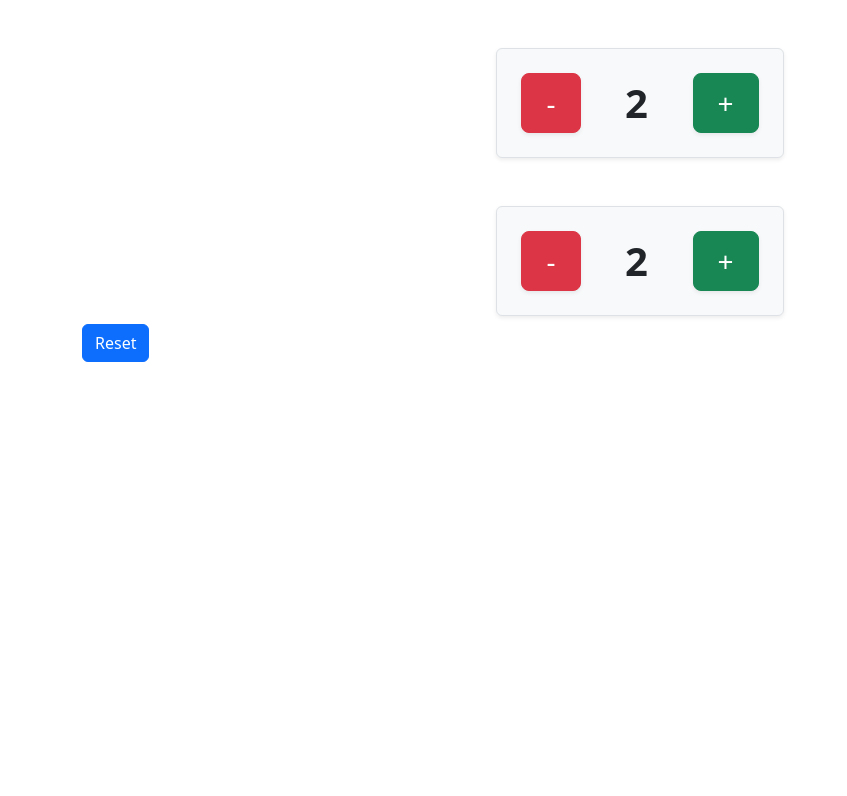
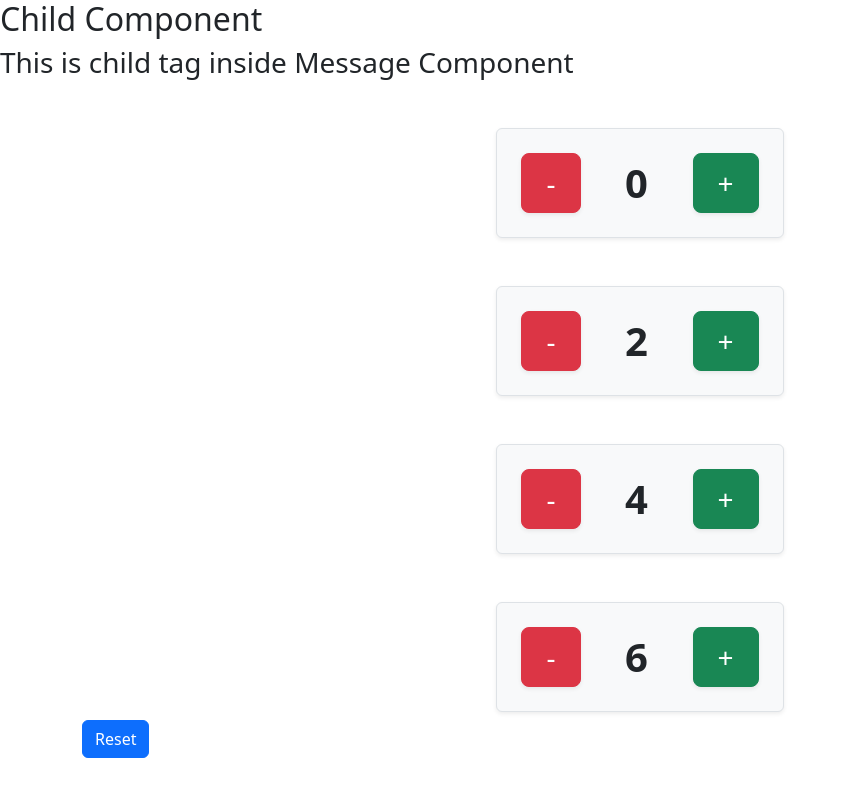
Before and after one commit to Tanya-26/ReactJS, a React (Vite) app: page / in a window 1280 px wide. Shown: the top 796 px of the page, without its empty margins (0-847 px from the left). Built offline with nearby package versions, Linux system fonts and the light colour scheme.

Commit message:
added counters with different start point

```diff
--- a/src/App.jsx
+++ b/src/App.jsx
@@ -1,22 +1,16 @@
-import { useState } from "react";
-// import Bootstrap from "../src/components/BootsrtapExp"
-import Counter from "./components/Counter";
+
+import Message from './components/Message'
+import CounterP from './components/CounterP'
+
 const App = () => {
-  const [count, setCount] = useState(2);
-  const increment = () => {
-    setCount(count+1);
-  };
-  const decrement = () => {
-    setCount(count-1);
-  };
   return (
-    <div className="container">
-      {/* <Bootstrap/> */}
-      <Counter count={count} increment={increment} decrement={decrement} />
-      <Counter count={count} increment={increment} decrement={decrement} />
-      <button className="mt-2 btn btn-primary" onClick={() => setCount(0)}> Reset </button>
+    <div>
+      <Message info="Child Component">
+        <h3>This is child tag inside Message Component</h3>
+        <CounterP />
+      </Message>
     </div>
-  );
-};
+  )
+}
 
-export default App;
+export default App
--- /dev/null
+++ b/src/components/CounterP.jsx
@@ -0,0 +1,61 @@
+import { useState } from "react";
+import Counter from "../components/Counter"
+
+const CounterP = () => {
+  const [counters, setCounters] = useState([
+    { id: 1, count: 0 },
+    { id: 2, count: 2 },
+    { id: 3, count: 4 },
+    { id: 4, count: 6 },
+  ]);
+
+  // Pass the ID to know which counter to increment
+  const increment = (id) => {
+    const updatedCounters = counters.map((counter) => {
+      if (counter.id === id) {
+        return { ...counter, count: counter.count + 1 };
+      }
+      return counter;
+    });
+    setCounters(updatedCounters);
+  };
+
+  // Pass the ID to know which counter to decrement
+  const decrement = (id) => {
+    const updatedCounters = counters.map((counter) => {
+      if (counter.id === id) {
+        return { ...counter, count: counter.count - 1 };
+      }
+      return counter;
+    });
+    setCounters(updatedCounters);
+  };
+
+  // Reset all counters to 0
+  const resetAll = () => {
+    const resetCounters = counters.map((counter) => {
+      return { ...counter, count: 0 };
+    });
+    setCounters(resetCounters);
+  };
+
+  return (
+    <div className="container">
+      {/* Map over the array and return JSX elements with a unique key */}
+      {counters.map((counter) => (
+        <Counter
+          key={counter.id}
+          count={counter.count}
+          increment={() => increment(counter.id)}
+          decrement={() => decrement(counter.id)}
+        />
+      ))}
+
+      <button className="mt-2 btn btn-primary" onClick={resetAll}>
+        Reset
+      </button>
+    </div>
+  );
+};
+
+export default CounterP;
--- /dev/null
+++ b/src/components/Message.jsx
@@ -0,0 +1,13 @@
+
+
+const Message = (props) => {
+    const { info, children } = props;
+    return (
+        <div>
+            <h2>{info}</h2>
+            {children}
+        </div>
+    )
+}
+
+export default Message
```
